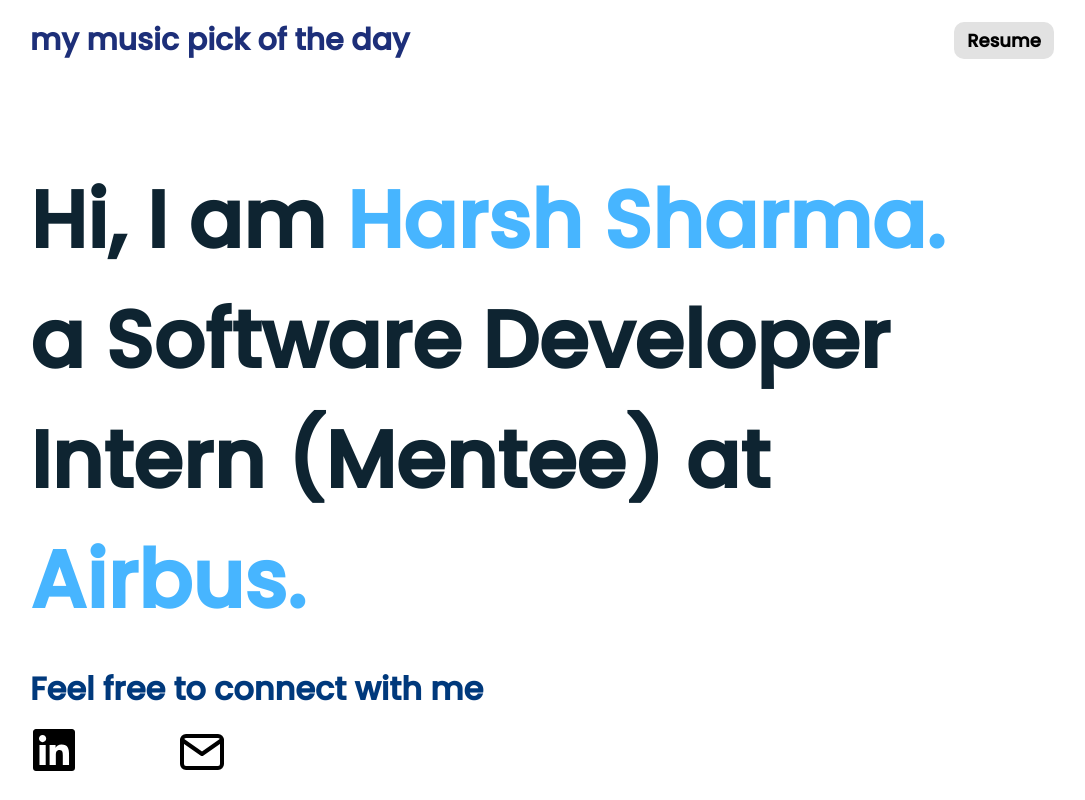
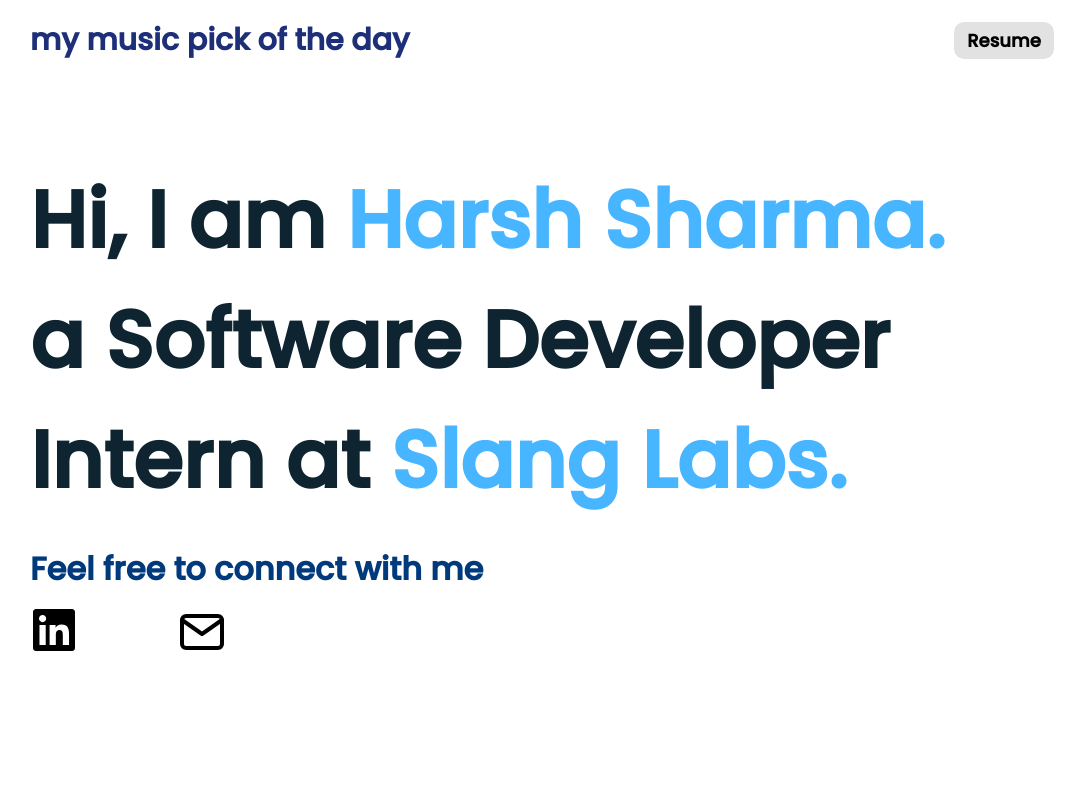
Before and after one commit to harsh-1923/not-so-harsh, a React (Create React App) app: page / in a window 1280 px wide. Shown: the top 800 px of the page, without its empty margins (98-1183 px from the left). Built offline with nearby package versions, Linux system fonts and the light colour scheme.

Commit message:
Updated WS

```diff
--- a/src/Pages/HomePage/HomePage.jsx
+++ b/src/Pages/HomePage/HomePage.jsx
@@ -13,8 +13,8 @@
           Hi, I am <strong className="highlight">Harsh Sharma.</strong>
         </h1>
         <h1 className="homepage-title-primary">
-          a Software Developer Intern (Mentee) at{" "}
-          <strong className="highlight">Airbus.</strong>
+          a Software Developer Intern at{" "}
+          <strong className="highlight">Slang Labs.</strong>
         </h1>
       </Fade>
 
```
